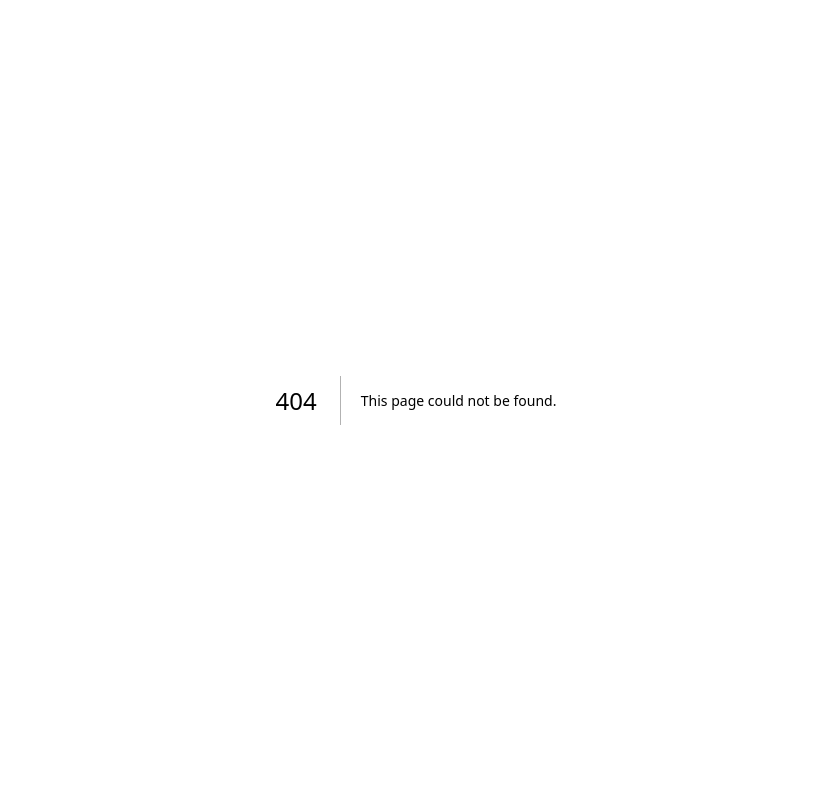
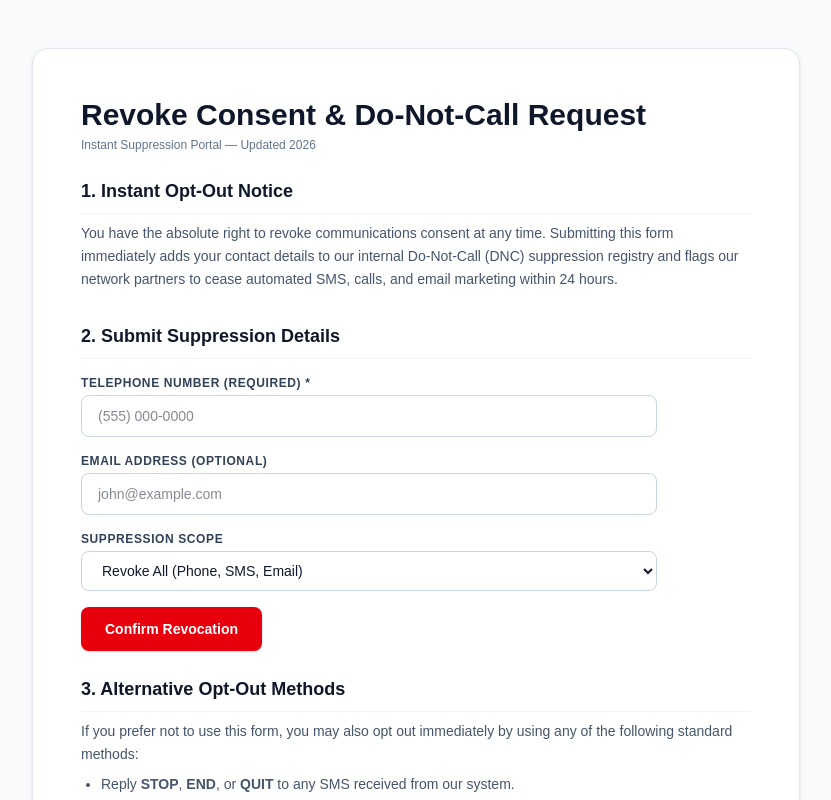
Before and after one commit to dili7899-rgb/roofing-leadgen, a Next.js app: page /revoke in a window 1280 px wide. Before the commit this address had no page. Shown: the top 800 px of the page, without its empty margins (224-1055 px from the left). Built offline with nearby package versions, Linux system fonts and the light colour scheme.

Commit message:
Add revoke consent page

```diff
--- /dev/null
+++ b/app/revoke/page.tsx
@@ -0,0 +1,133 @@
+'use client';
+
+import React, { useState } from 'react';
+
+export default function RevokeConsentPage() {
+  const [phoneNumber, setPhoneNumber] = useState('');
+  const [email, setEmail] = useState('');
+  const [reason, setReason] = useState('all');
+  const [status, setStatus] = useState<'idle' | 'submitting' | 'success' | 'error'>('idle');
+
+  const handleSubmit = (e: React.FormEvent) => {
+    e.preventDefault();
+    setStatus('submitting');
+
+    // Симулация на изпращане към API (тук ще вържеш твоя бекенд/DB)
+    setTimeout(() => {
+      setStatus('success');
+    }, 1000);
+  };
+
+  return (
+    <div className="min-h-screen bg-slate-50 py-12 px-4 sm:px-6 lg:px-8">
+      <div className="max-w-3xl mx-auto bg-white p-8 md:p-12 rounded-2xl shadow-sm border border-slate-200 text-slate-800 space-y-6">
+        <div>
+          <h1 className="text-3xl font-bold text-slate-900">Revoke Consent & Do-Not-Call Request</h1>
+          <p className="text-xs text-slate-500 mt-1">Instant Suppression Portal — Updated 2026</p>
+        </div>
+
+        <section className="space-y-2">
+          <h2 className="text-lg font-semibold text-slate-900 border-b pb-2 border-slate-100">
+            1. Instant Opt-Out Notice
+          </h2>
+          <p className="text-sm leading-relaxed text-slate-600">
+            You have the absolute right to revoke communications consent at any time. Submitting this form immediately adds your contact details to our internal Do-Not-Call (DNC) suppression registry and flags our network partners to cease automated SMS, calls, and email marketing within 24 hours.
+          </p>
+        </section>
+
+        <section className="space-y-4 pt-2">
+          <h2 className="text-lg font-semibold text-slate-900 border-b pb-2 border-slate-100">
+            2. Submit Suppression Details
+          </h2>
+
+          {status === 'success' ? (
+            <div className="bg-emerald-50 border border-emerald-200 text-emerald-800 p-4 rounded-xl text-sm leading-relaxed space-y-1">
+              <p className="font-bold">✓ Revocation Request Submitted Successfully</p>
+              <p className="text-xs text-emerald-700">
+                Your telephone number ({phoneNumber}) and email have been placed on our strict Do-Not-Call suppression list. Please allow up to 24 hours for system-wide synchronization.
+              </p>
+            </div>
+          ) : (
+            <form onSubmit={handleSubmit} className="space-y-4 max-w-xl">
+              <div>
+                <label htmlFor="phone" className="block text-xs font-semibold text-slate-700 uppercase tracking-wider mb-1">
+                  Telephone Number (Required) *
+                </label>
+                <input
+                  id="phone"
+                  type="tel"
+                  required
+                  placeholder="(555) 000-0000"
+                  value={phoneNumber}
+                  onChange={(e) => setPhoneNumber(e.target.value)}
+                  className="w-full px-4 py-2.5 rounded-lg border border-slate-300 text-slate-900 text-sm focus:outline-none focus:ring-2 focus:ring-blue-600 focus:border-transparent transition"
+                />
+              </div>
+
+              <div>
+                <label htmlFor="email" className="block text-xs font-semibold text-slate-700 uppercase tracking-wider mb-1">
+                  Email Address (Optional)
+                </label>
+                <input
+                  id="email"
+                  type="email"
+                  placeholder="john@example.com"
+                  value={email}
+                  onChange={(e) => setEmail(e.target.value)}
+                  className="w-full px-4 py-2.5 rounded-lg border border-slate-300 text-slate-900 text-sm focus:outline-none focus:ring-2 focus:ring-blue-600 focus:border-transparent transition"
+                />
+              </div>
+
+              <div>
+                <label htmlFor="reason" className="block text-xs font-semibold text-slate-700 uppercase tracking-wider mb-1">
+                  Suppression Scope
+                </label>
+                <select
+                  id="reason"
+                  value={reason}
+                  onChange={(e) => setReason(e.target.value)}
+                  className="w-full px-4 py-2.5 rounded-lg border border-slate-300 text-slate-900 text-sm focus:outline-none focus:ring-2 focus:ring-blue-600 focus:border-transparent transition bg-white"
+                >
+                  <option value="all">Revoke All (Phone, SMS, Email)</option>
+                  <option value="calls">Stop Phone Calls Only</option>
+                  <option value="sms">Stop Text Messages (SMS) Only</option>
+                </select>
+              </div>
+
+              <button
+                type="submit"
+                disabled={status === 'submitting'}
+                className="w-full sm:w-auto px-6 py-3 bg-red-600 hover:bg-red-700 text-white font-semibold text-sm rounded-lg shadow-sm transition disabled:opacity-50"
+              >
+                {status === 'submitting' ? 'Processing Suppression...' : 'Confirm Revocation'}
+              </button>
+            </form>
+          )}
+        </section>
+
+        <section className="space-y-2">
+          <h2 className="text-lg font-semibold text-slate-900 border-b pb-2 border-slate-100">
+            3. Alternative Opt-Out Methods
+          </h2>
+          <p className="text-sm leading-relaxed text-slate-600">
+            If you prefer not to use this form, you may also opt out immediately by using any of the following standard methods:
+          </p>
+          <ul className="list-disc pl-5 space-y-1 text-sm text-slate-600">
+            <li>Reply <strong>STOP</strong>, <strong>END</strong>, or <strong>QUIT</strong> to any SMS received from our system.</li>
+            <li>Send a direct request with your phone number to <code className="text-blue-600">dnc@usaroofdamagecheck.com</code>.</li>
+          </ul>
+        </section>
+
+        <section className="space-y-2 pt-4 border-t border-slate-200">
+          <h2 className="text-lg font-semibold text-slate-900">4. Compliance Contact</h2>
+          <p className="text-sm text-slate-600 leading-relaxed">
+            USARoofDamageCheck Privacy & DNC Desk<br />
+            <a href="mailto:dnc@usaroofdamagecheck.com" className="text-blue-600 hover:underline">
+              dnc@usaroofdamagecheck.com
+            </a>
+          </p>
+        </section>
+      </div>
+    </div>
+  );
+}
```
